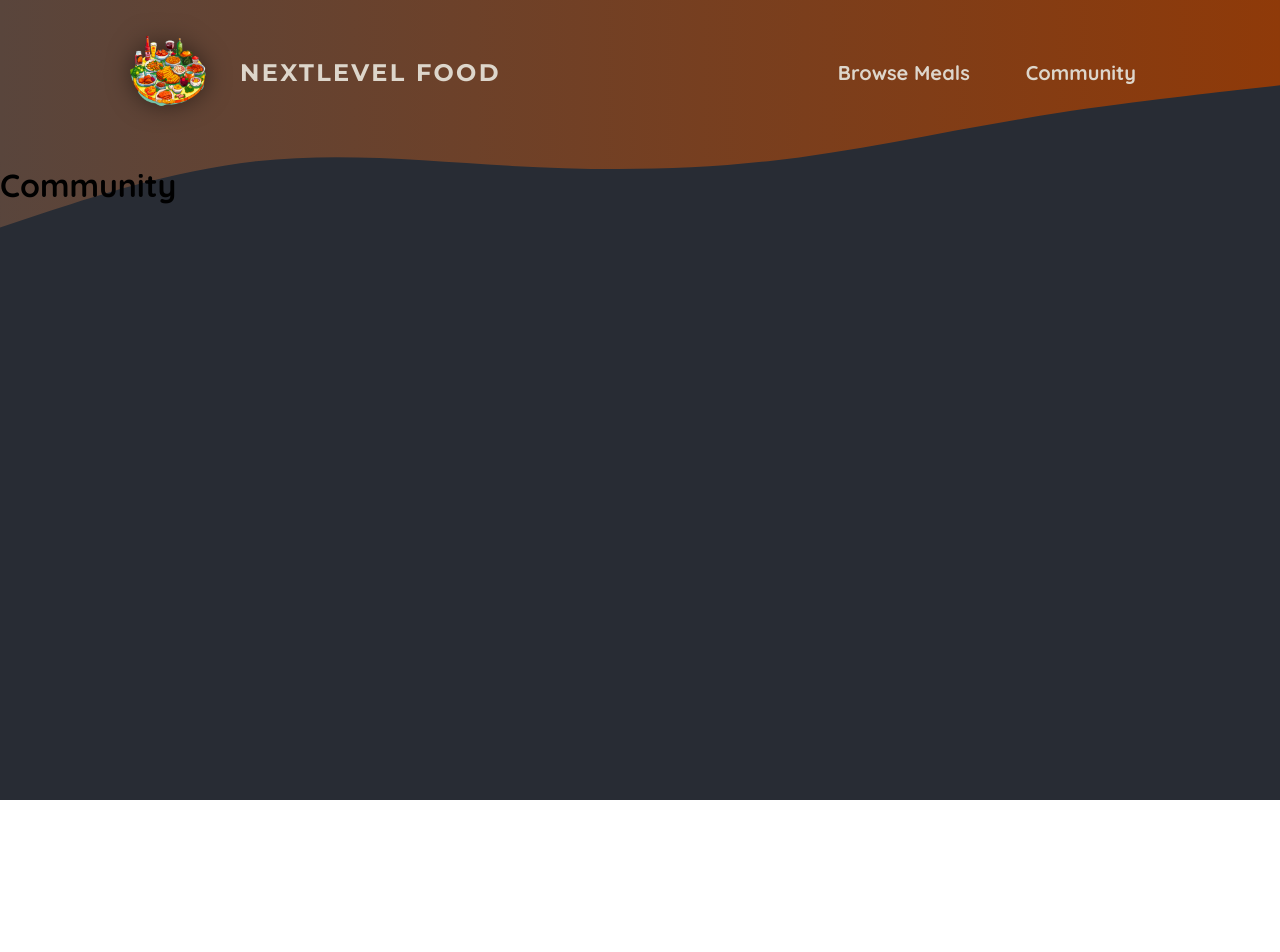
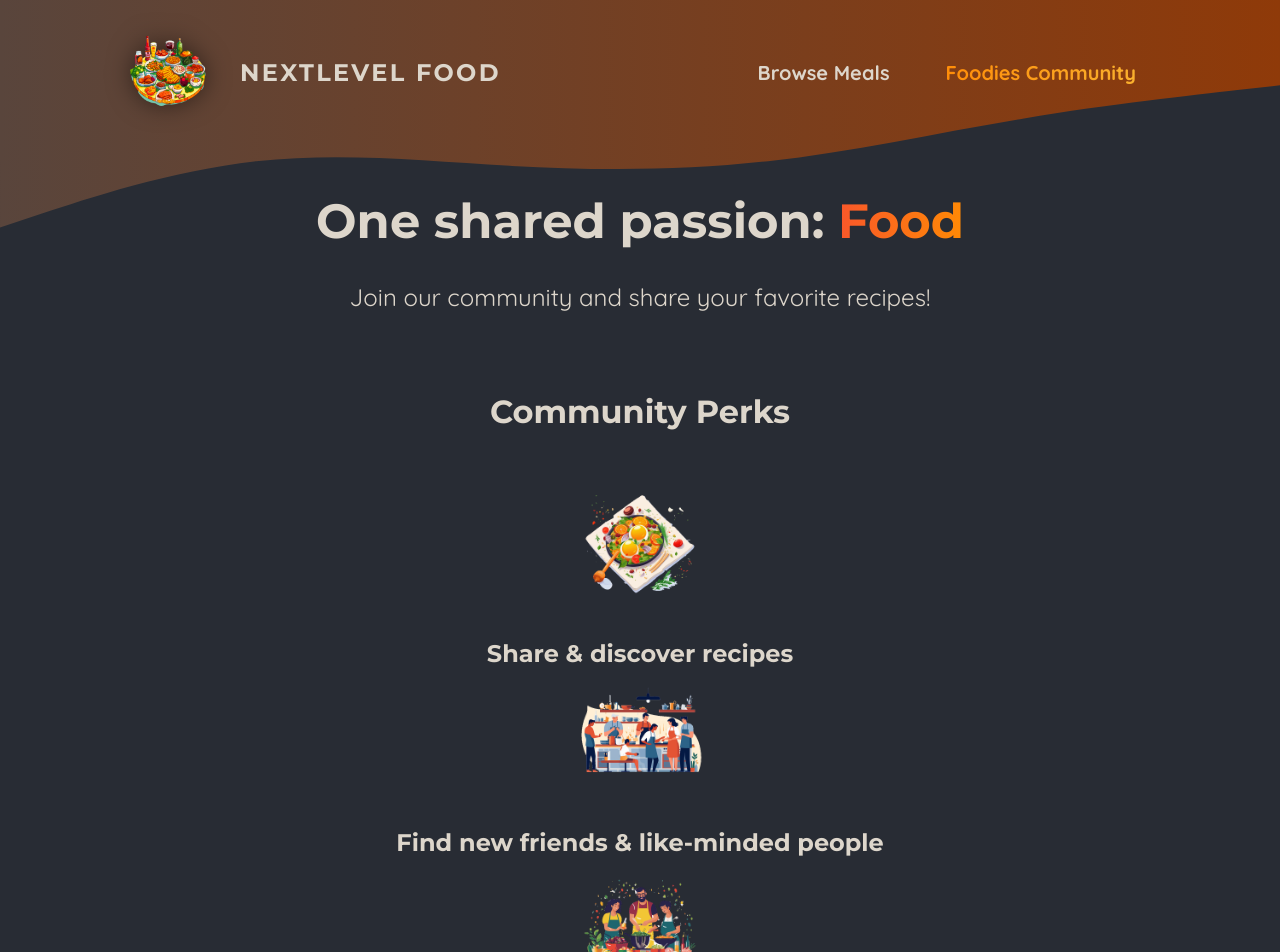
Before and after one commit to vishalnagle/Next.js-The-Foodies-App, a Next.js app: page /community in a window 1280 px wide. Shown: the top 952 px of the page. Before the commit the page ends 800 px from the top, so only its background shows below. Built offline with nearby package versions, Linux system fonts and the light colour scheme.

Commit message:
community page design added

```diff
--- a/app/community/page.js
+++ b/app/community/page.js
@@ -1,6 +1,40 @@
+import Image from 'next/image';
 
-const Community = () => {
-    return <h1>Community</h1>
+import mealIcon from '@/assets/icons/meal.png';
+import communityIcon from '@/assets/icons/community.png';
+import eventsIcon from '@/assets/icons/events.png';
+import classes from './page.module.css';
+
+export default function CommunityPage() {
+  return (
+    <>
+      <header className={classes.header}>
+        <h1>
+          One shared passion: <span className={classes.highlight}>Food</span>
+        </h1>
+        <p>Join our community and share your favorite recipes!</p>
+      </header>
+      <main className={classes.main}>
+        <h2>Community Perks</h2>
+
+        <ul className={classes.perks}>
+          <li>
+            <Image src={mealIcon} alt="A delicious meal" />
+            <p>Share & discover recipes</p>
+          </li>
+          <li>
+            <Image src={communityIcon} alt="A crowd of people, cooking" />
+            <p>Find new friends & like-minded people</p>
+          </li>
+          <li>
+            <Image
+              src={eventsIcon}
+              alt="A crowd of people at a cooking event"
+            />
+            <p>Participate in exclusive events</p>
+          </li>
+        </ul>
+      </main>
+    </>
+  );
 }
-
-export default Community;
--- /dev/null
+++ b/app/community/page.module.css
@@ -0,0 +1,61 @@
+.header {
+    gap: 3rem;
+    margin: 3rem auto 5rem auto;
+    width: 90%;
+    max-width: 75rem;
+    color: #ddd6cb;
+    font-size: 1.5rem;
+    text-align: center;
+  }
+
+  .header h1 {
+    font-family: 'Montserrat', sans-serif;
+  }
+
+  .highlight {
+    background: linear-gradient(90deg, #f9572a, #ff8a05);
+    background-clip: text;
+    -webkit-background-clip: text;
+    -webkit-text-fill-color: transparent;
+  }
+
+  .main {
+    width: 90%;
+    max-width: 40rem;
+    margin: 0 auto;
+    text-align: center;
+  }
+
+  .main h2 {
+    font-family: 'Montserrat', sans-serif;
+    font-size: 2rem;
+    margin-bottom: 3rem;
+    color: #ddd6cb;
+  }
+
+  .perks {
+    list-style: none;
+    margin: 3rem 0;
+    padding: 0;
+  }
+
+  .perks li {
+    display: flex;
+    flex-direction: column;
+    align-items: center;
+    gap: 2rem;
+  }
+
+  .perks img {
+    width: 8rem;
+    height: 8rem;
+    object-fit: contain;
+  }
+
+  .perks p {
+    font-family: 'Montserrat', sans-serif;
+    font-size: 1.5rem;
+    font-weight: bold;
+    margin: 0;
+    color: #ddd6cb;
+  }
--- a/components/main-header/main-header.js
+++ b/components/main-header/main-header.js
@@ -1,14 +1,16 @@
+
 import Link from "next/link";
 import Image from "next/image";
 import logoImg from "@/assets/logo.png";
 import classes from "./main-header.module.css";
 import MainHeaderBackground from "./main-header-background";
+import Navlink from "./nav-link";
 
 
 const MainHeader = () => {
 
-    return<>
-    <MainHeaderBackground/>
+    return <>
+        <MainHeaderBackground />
         <header className={classes.header}>
             <Link className={classes.logo} href="/">
                 <Image src={logoImg} priority alt="A plate of food in it" />
@@ -18,10 +20,10 @@
             <nav className={classes.nav}>
                 <ul>
                     <li>
-                    <Link href="/meals">Browse Meals</Link>
+                        <Navlink href="/meals" >Browse Meals</Navlink>
                     </li>
                     <li>
-                    <Link href="/community">Community</Link>
+                        <Navlink href="/community" >Foodies Community</Navlink>
                     </li>
                 </ul>
             </nav>
--- /dev/null
+++ b/components/main-header/nav-link.js
@@ -0,0 +1,14 @@
+"use client";
+
+import Link from "next/link";
+import { usePathname } from "next/navigation";
+import classes from "./nav-link.module.css";
+
+const Navlink = ({ href,children }) => {
+    const path = usePathname();
+    return <Link href={href} className={path.startsWith(href) ? classes.active : undefined}>
+        {children}
+    </Link>
+}
+
+export default Navlink;
--- /dev/null
+++ b/components/main-header/nav-link.module.css
@@ -0,0 +1,6 @@
+.active {
+    background: linear-gradient(90deg, #ff8a05, #f9b331);
+    background-clip: text;
+    -webkit-background-clip: text;
+    -webkit-text-fill-color: transparent;
+  }
```
Lines whose indentation alone changed are shown as unchanged.
